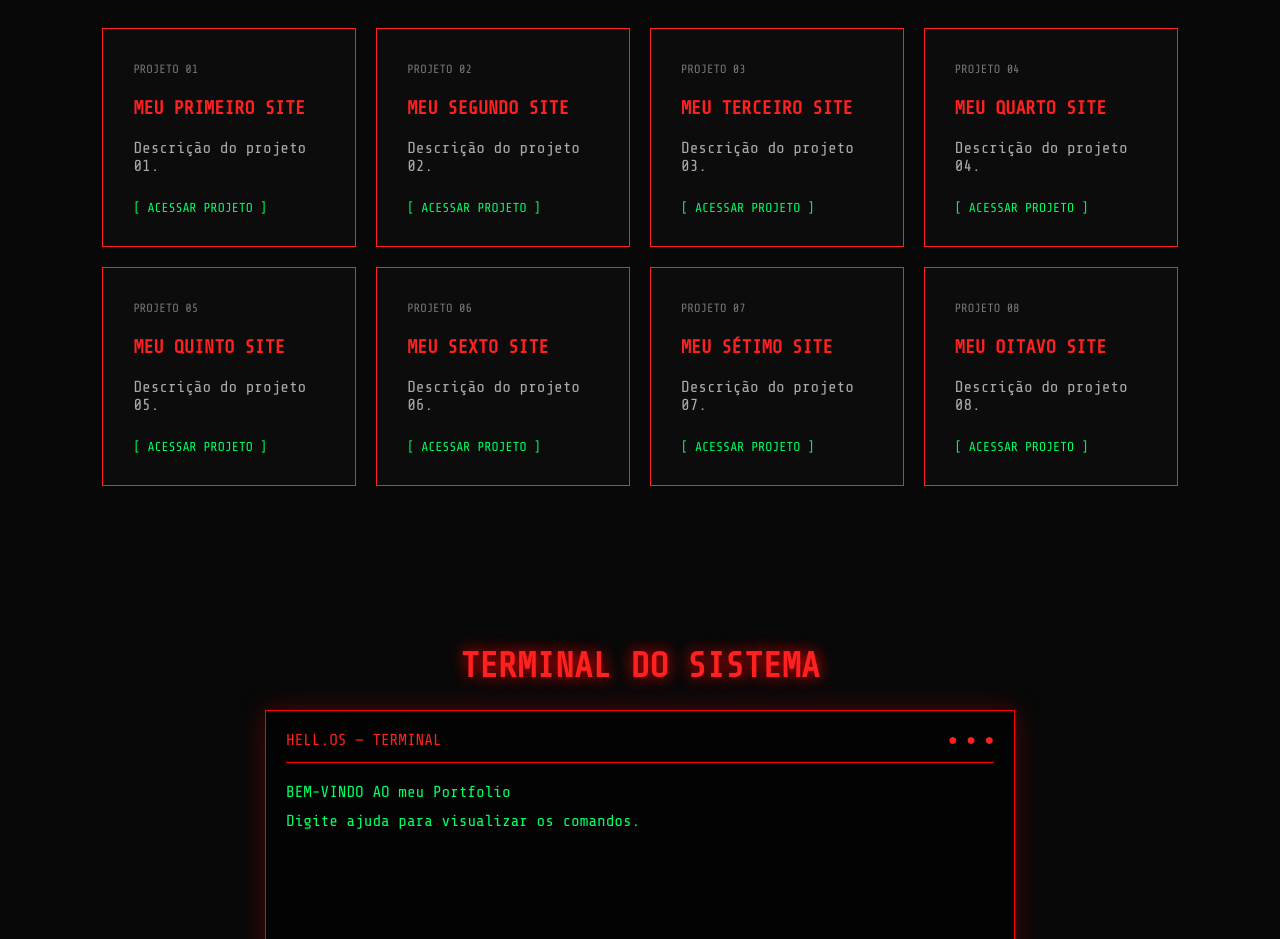
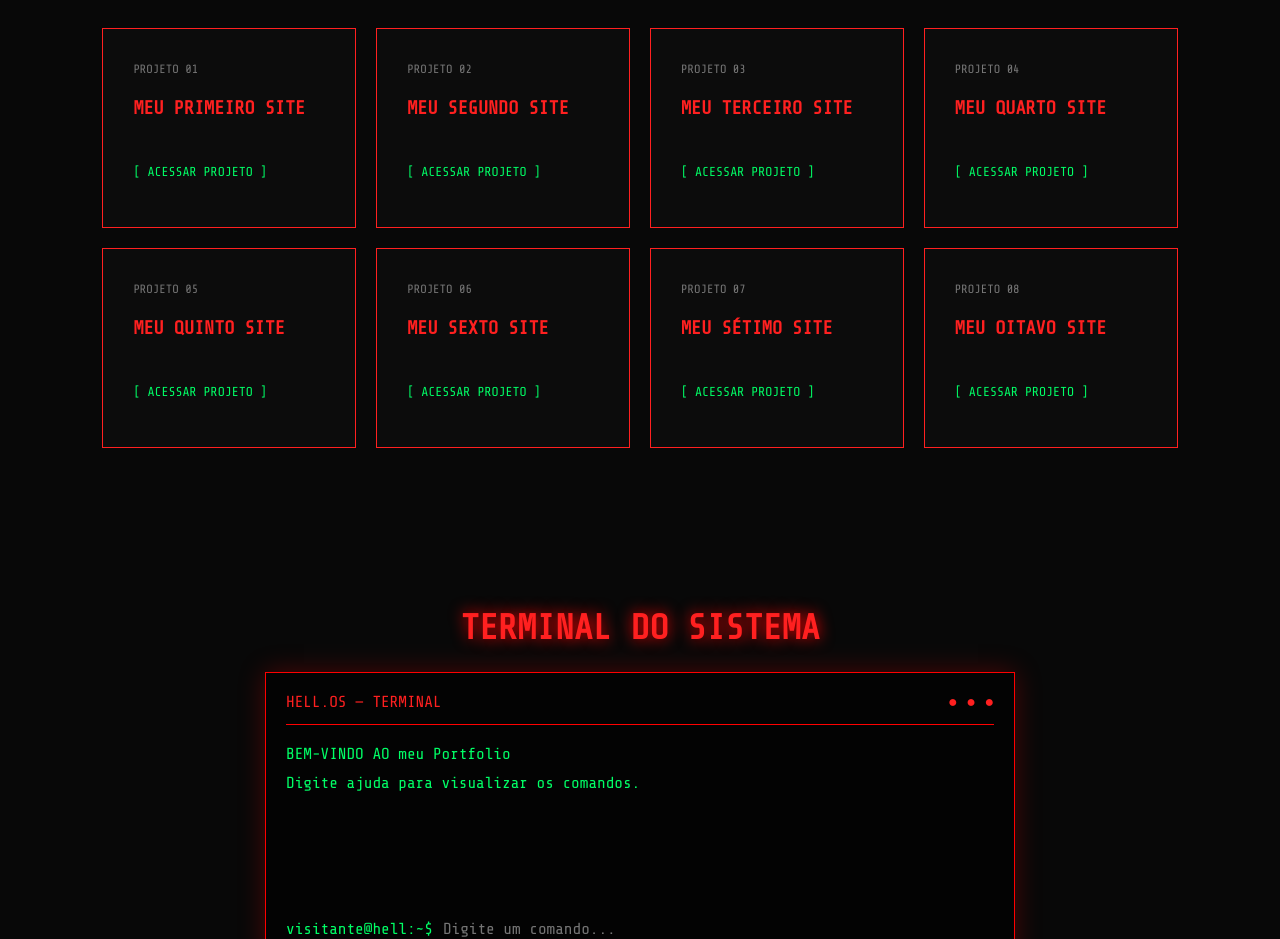
Before and after one commit to antoniobensisiqueira-cloud/portif-lio-, a plain HTML site: page index.html in a window 1280 px wide. Shown: the part 1360-2299 px from the top of the page. Drawn offline with nearby package versions, Linux system fonts and the light colour scheme.

Commit message:
Add files via upload

```diff
--- a/index.html
+++ b/index.html
@@ -97,7 +97,7 @@
 
             <span class="numero">PROJETO 01</span>
             <h3>MEU PRIMEIRO SITE</h3>
-            <p>Descrição do projeto 01.</p>
+
             <span class="acessar">[ ACESSAR PROJETO ]</span>
 
         </a>
@@ -111,7 +111,7 @@
 
             <span class="numero">PROJETO 02</span>
             <h3>MEU SEGUNDO SITE</h3>
-            <p>Descrição do projeto 02.</p>
+
             <span class="acessar">[ ACESSAR PROJETO ]</span>
 
         </a>
@@ -125,7 +125,7 @@
 
             <span class="numero">PROJETO 03</span>
             <h3>MEU TERCEIRO SITE</h3>
-            <p>Descrição do projeto 03.</p>
+
             <span class="acessar">[ ACESSAR PROJETO ]</span>
 
         </a>
@@ -139,7 +139,7 @@
 
             <span class="numero">PROJETO 04</span>
             <h3>MEU QUARTO SITE</h3>
-            <p>Descrição do projeto 04.</p>
+
             <span class="acessar">[ ACESSAR PROJETO ]</span>
 
         </a>
@@ -152,7 +152,7 @@
 
             <span class="numero">PROJETO 05</span>
             <h3>MEU QUINTO SITE</h3>
-            <p>Descrição do projeto 05.</p>
+
             <span class="acessar">[ ACESSAR PROJETO ]</span>
 
         </a>
@@ -166,7 +166,7 @@
 
             <span class="numero">PROJETO 06</span>
             <h3>MEU SEXTO SITE</h3>
-            <p>Descrição do projeto 06.</p>
+
             <span class="acessar">[ ACESSAR PROJETO ]</span>
 
         </a>
@@ -180,21 +180,21 @@
 
             <span class="numero">PROJETO 07</span>
             <h3>MEU SÉTIMO SITE</h3>
-            <p>Descrição do projeto 07.</p>
+
             <span class="acessar">[ ACESSAR PROJETO ]</span>
 
         </a>
 
 
 
-        <a href=""
+        <a href="atividade 8/sorte ou azar.html"
            target="_blank"
            rel="noopener noreferrer"
            class="projeto">
 
             <span class="numero">PROJETO 08</span>
             <h3>MEU OITAVO SITE</h3>
-            <p>Descrição do projeto 08.</p>
+
             <span class="acessar">[ ACESSAR PROJETO ]</span>
 
         </a>
```
Also changed, not shown: atividade 8/script.js (+3 -8 lines).
